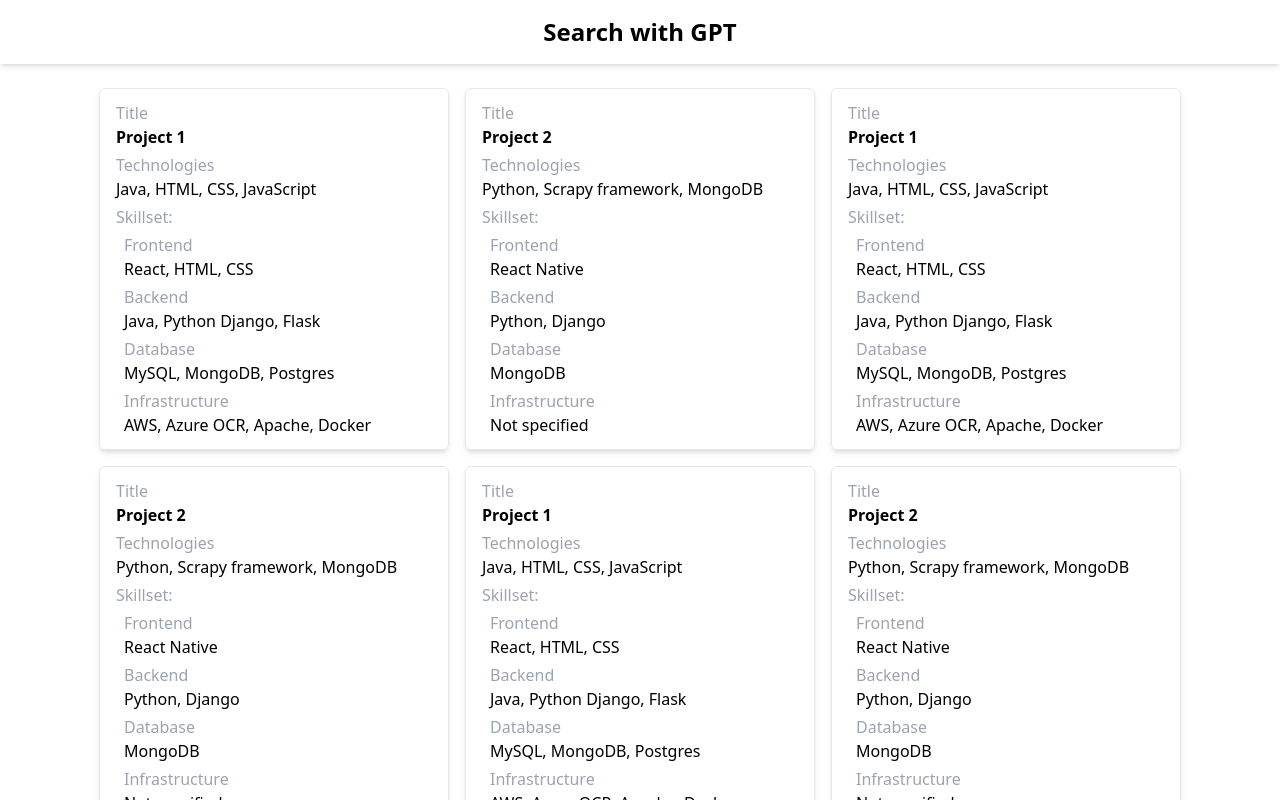
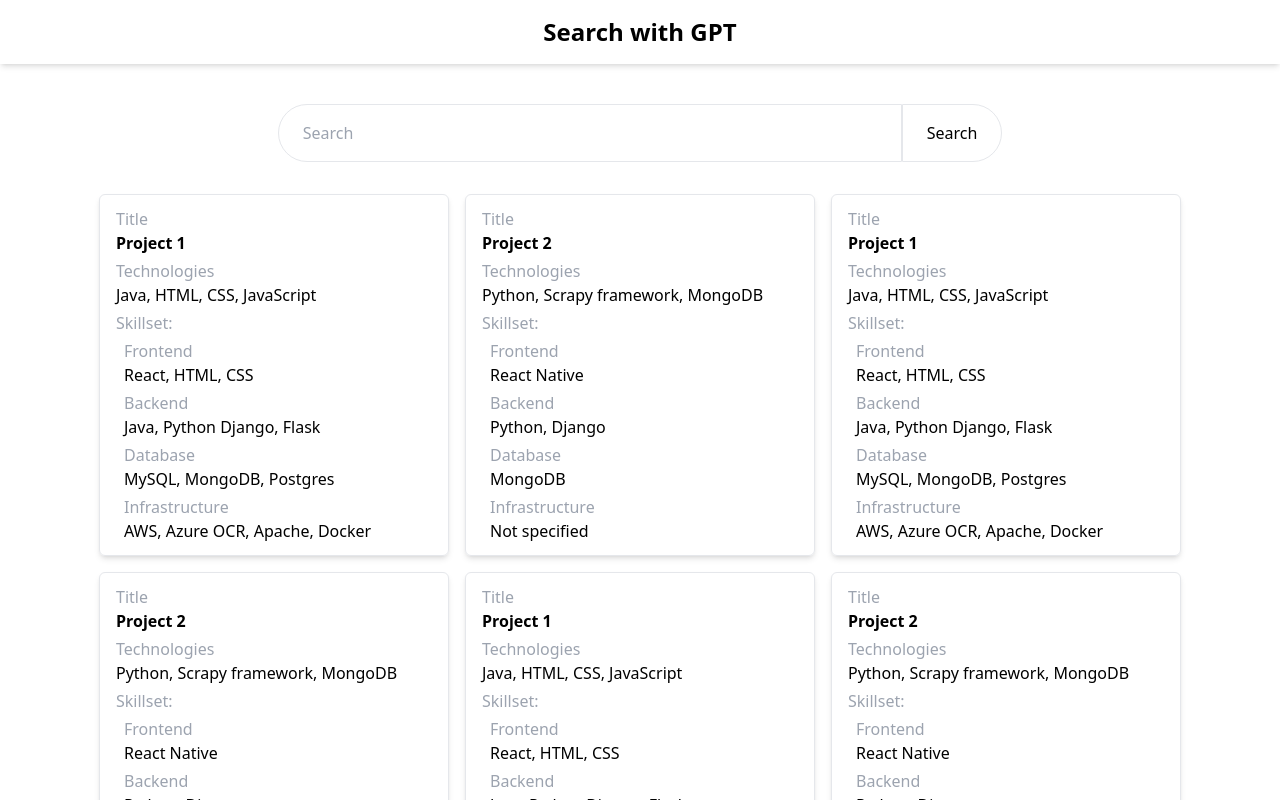
Before and after one commit to varindersingh6885/search-with-gpt, a React (Vite) app in the folder frontend/: page / in a window 1280 px wide. Shown: the top 800 px of the page. Built offline with nearby package versions, Linux system fonts and the light colour scheme.

Commit message:
add search bar

```diff
--- a/frontend/src/components/ProjectMenu.tsx
+++ b/frontend/src/components/ProjectMenu.tsx
@@ -1,9 +1,13 @@
 import { ProjectCard } from "./ProjectCard";
 import { projectList } from "../utils/dummyData.js";
+import { SearchBar } from "./SearchBar.js";
 
 export const ProjectMenu = () => {
   return (
     <div className="p-4">
+      <div>
+        <SearchBar />
+      </div>
       <div className="flex flex-wrap justify-center">
         {projectList &&
           projectList?.map((project) => {
--- /dev/null
+++ b/frontend/src/components/SearchBar.tsx
@@ -0,0 +1,13 @@
+export const SearchBar = () => {
+  return (
+    <div className="my-6">
+      <form className="flex justify-center">
+        <input
+          className="border w-[50%] p-4 px-6 rounded-l-full outline-none"
+          placeholder="Search"
+        />
+        <button className="border p-4 px-6 rounded-r-full">Search</button>
+      </form>
+    </div>
+  );
+};
```
